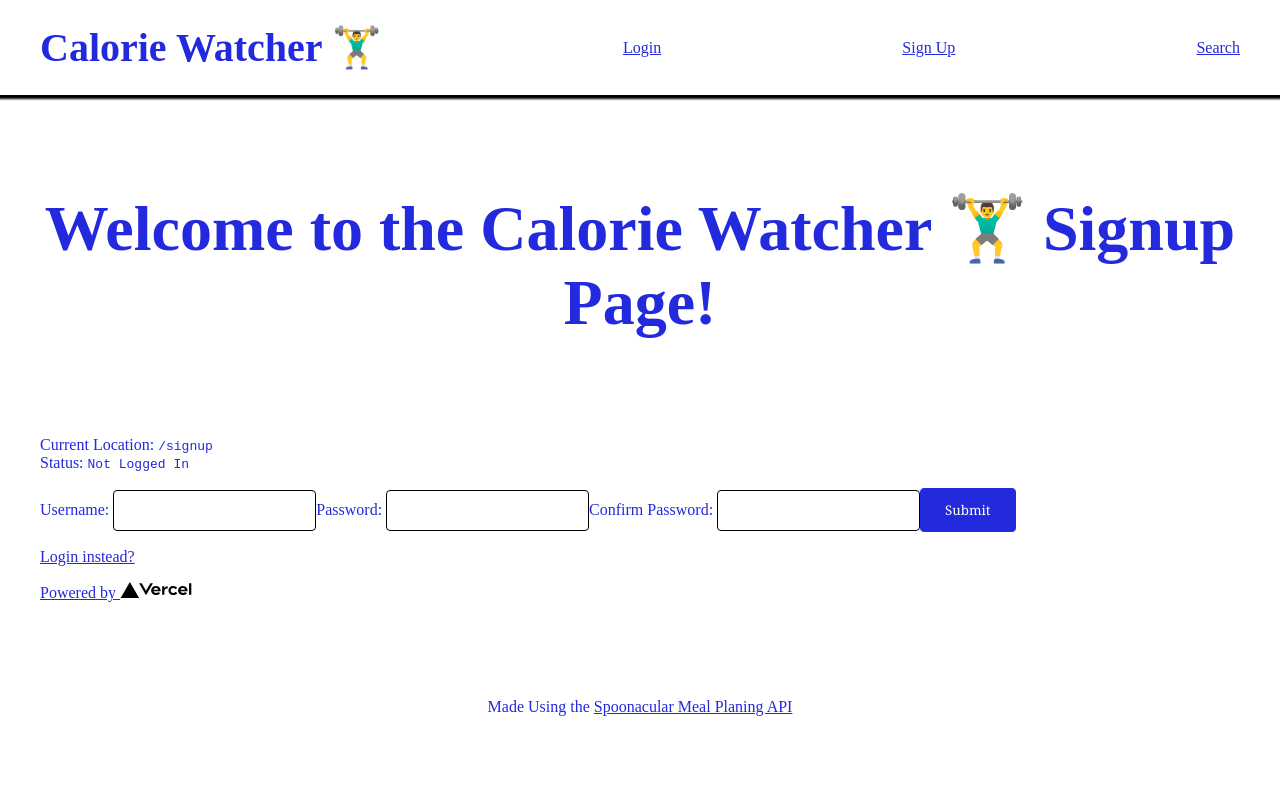
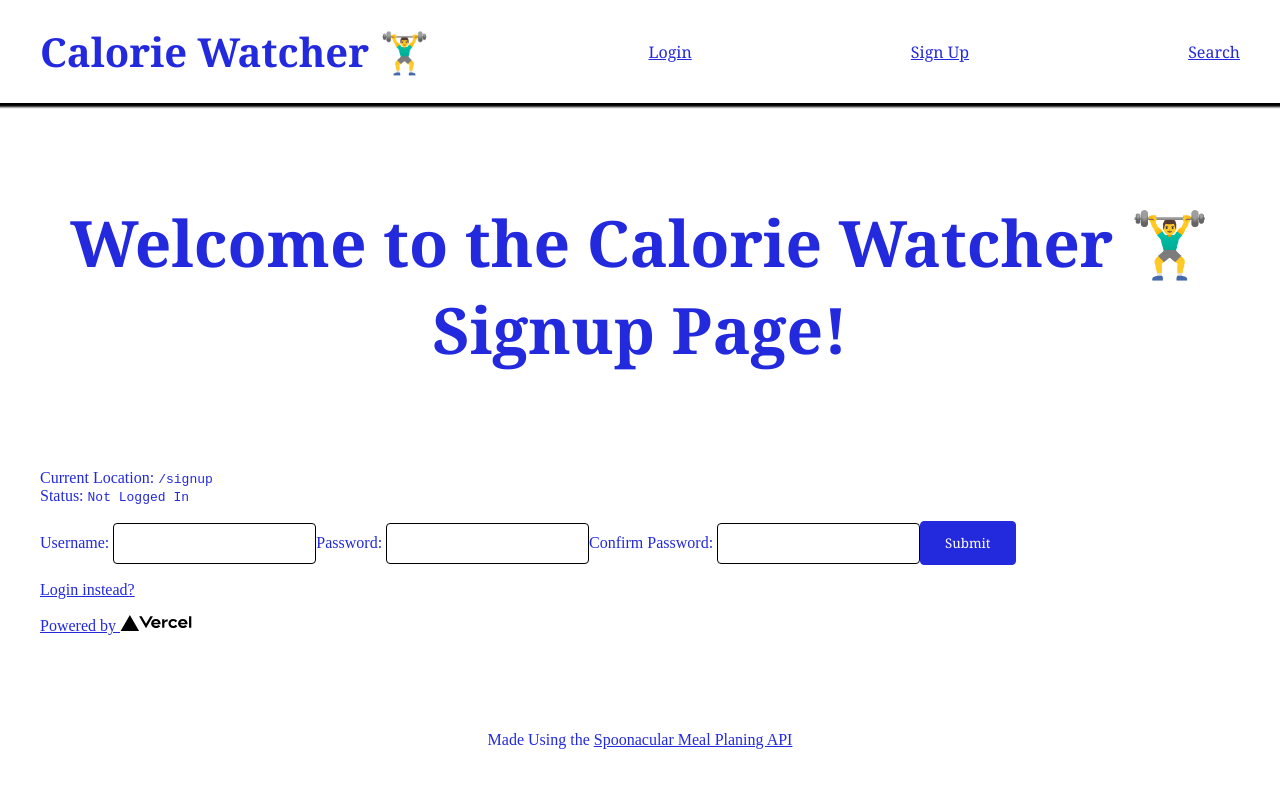
Before and after one commit to domb0528/mmc6145-7-2-final-project2, a Next.js app: page /signup in a window 1280 px wide. Shown: the top 788 px of the page. Built offline with nearby package versions, Linux system fonts and the light colour scheme.

Commit message:
deploying correctly

```diff
--- a/components/header/style.module.css
+++ b/components/header/style.module.css
@@ -2,7 +2,7 @@
   box-shadow: 0 2px 2px 2px var(--grey);
   padding: calc(var(--space) * 2) 0;
   margin-bottom: calc(var(--space) * 4);
-  font-family: Snell Roundhand;
+  font-family: Georgia, 'Times New Roman', Times, serif;
 }
 
 .container {
--- a/styles/Home.module.css
+++ b/styles/Home.module.css
@@ -8,7 +8,7 @@
   font-size: 4rem;
   text-align: center;
   margin: calc(var(--space) * 8) 0;
-  font-family: Savoye Let;
+  font-family: Georgia, 'Times New Roman', Times, serif;
 }
 
 .foodImg {
```
Also changed, not shown: pages/login.jsx (+0 -5 lines).
